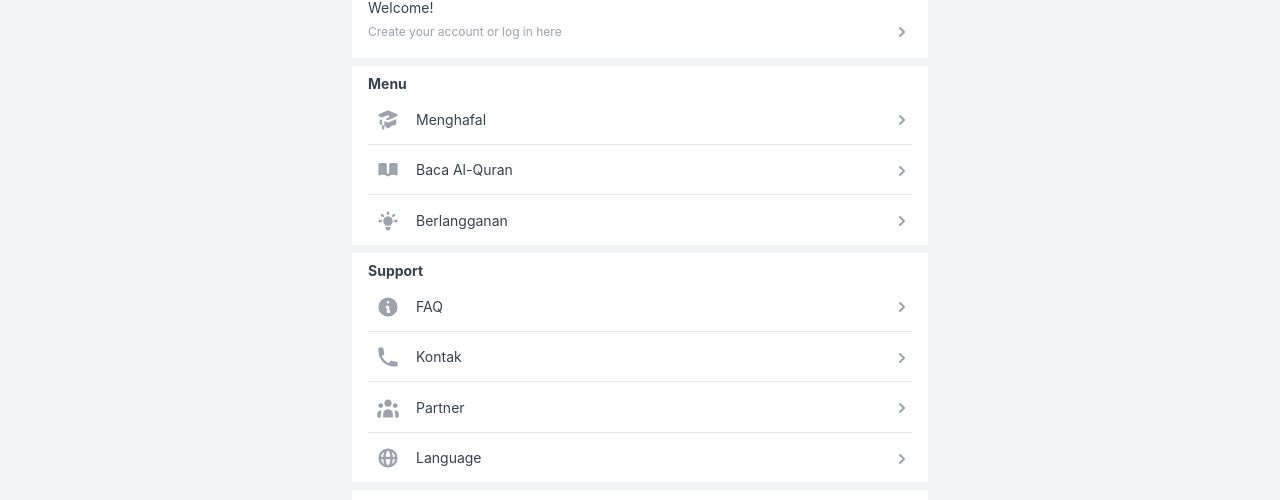
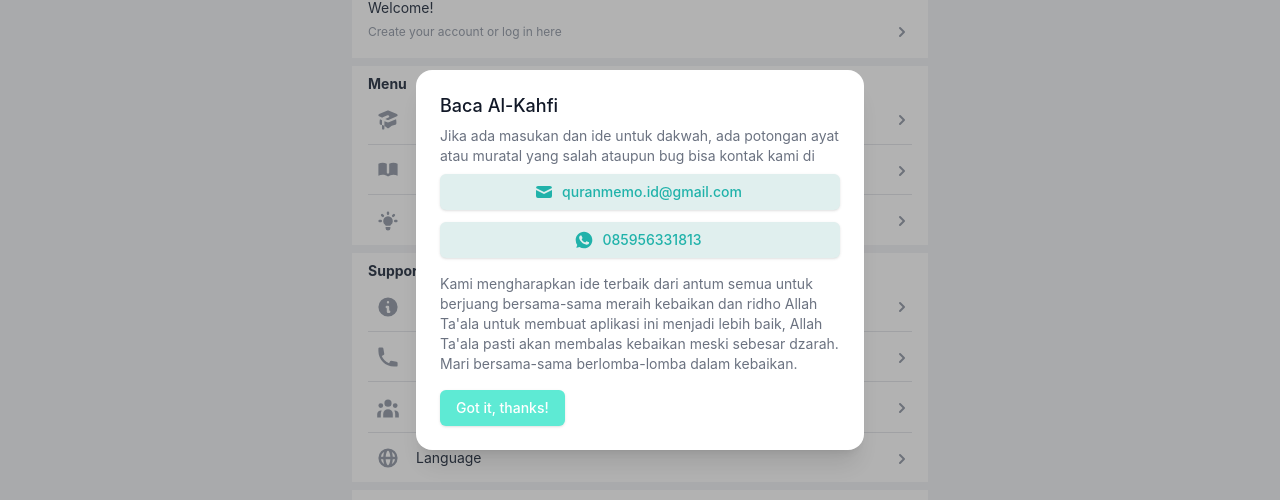
Before and after one commit to rizkianakbar/quran-community, a Next.js app: page /account in a window 1280 px wide. Both pictures are taken after a click on the link "Kontak". Shown: the part 140-640 px from the top of the page. Built offline with nearby package versions, Linux system fonts and the light colour scheme.

Commit message:
feat: add contact component

```diff
--- /dev/null
+++ b/components/contact.tsx
@@ -0,0 +1,33 @@
+import { BackspaceIcon, MailIcon } from '@heroicons/react/solid';
+import Link from 'next/link';
+import React from 'react';
+import { Button } from './ui/button/button';
+import { WhatsAppIcon } from './ui/icons';
+
+export function Contact() {
+  const [isOpen, setIsOpen] = React.useState(false);
+
+  const firstText =
+    'Jika ada masukan dan ide untuk dakwah, ada potongan ayat atau muratal yang salah ataupun bug bisa kontak kami di';
+
+  const secondText =
+    "Kami mengharapkan ide terbaik dari antum semua untuk berjuang bersama-sama meraih kebaikan dan ridho Allah Ta'ala untuk membuat aplikasi ini menjadi lebih baik, Allah Ta'ala pasti akan membalas kebaikan meski sebesar dzarah. Mari bersama-sama berlomba-lomba dalam kebaikan.";
+
+  return (
+    <>
+      <div>
+        <p className="mb-2">{firstText}</p>
+        <Button className="w-full mb-3" icon={MailIcon}>
+          <a href="mailto:quranmemo.id@gmail.com">quranmemo.id@gmail.com</a>
+        </Button>
+
+        <Button className="w-full" icon={WhatsAppIcon}>
+          <a href="https://api.whatsapp.com/send?phone=6285956331813">
+            085956331813
+          </a>
+        </Button>
+        <p className="mt-4 mb-2">{secondText}</p>
+      </div>
+    </>
+  );
+}
--- a/pages/account.tsx
+++ b/pages/account.tsx
@@ -1,8 +1,11 @@
 import { Option, OptionSwitch } from '@/components';
+import { Contact } from '@/components/contact';
 import { FAQ } from '@/components/faq';
 import { Container } from '@/components/layout/container';
 import { PageSection } from '@/components/layout/pages';
 import { Subscription } from '@/components/subscription';
+import Modal from '@/components/ui/modal/modal';
+import { Reminder } from '@/components/ui/reminder';
 import {
   AcademicCapIcon,
   BookOpenIcon,
@@ -19,7 +22,11 @@ import Link from 'next/link';
 import React, { createElement } from 'react';
 import profile from '../public/kian.jpeg';
 import Ziyadah from './ziyadah';
-
+interface IModal {
+  title: string;
+  content: JSX.Element | string;
+  button: string;
+}
 const Account = () => {
   const [bottomSheetTitle, setBottomSheetTitle] = React.useState('');
   const [bottomSheetContent, setBottomSheetContent] = React.useState('') as any;
@@ -30,7 +37,15 @@ const Account = () => {
   );
 
   const onReady = () => setOpen(true);
-
+  const [isOpen, setIsOpen] = React.useState(false);
+  const handleToogle = () => {
+    setIsOpen(!isOpen);
+  };
+  const [dataModal, setDataModal] = React.useState<IModal>({
+    title: '',
+    content: '',
+    button: '',
+  });
   const onDismiss = () => setOpen(false);
   const menuData = [
     {
@@ -75,6 +90,14 @@ const Account = () => {
       name: 'Kontak',
       icon: PhoneIcon,
       href: '#',
+      onclick: () => {
+        setIsOpen(true);
+        setDataModal({
+          title: 'Baca Al-Kahfi',
+          content: <Contact />,
+          button: 'Got it, thanks!',
+        });
+      },
     },
     {
       name: 'Partner',
@@ -144,7 +167,7 @@ const Account = () => {
   const renderSupport = supportData.map((support, index) => {
     return (
       <>
-        {support.name !== 'FAQ' ? (
+        {support.name !== 'FAQ' && support.name != 'Kontak' ? (
           <Link
             href={support.href}
             key={index}
@@ -173,6 +196,26 @@ const Account = () => {
               </div>
             </a>
           </Link>
+        ) : support.name === 'Kontak' ? (
+          <a onClick={support.onclick} key={index} className="cursor-pointer">
+            <div
+              className={`{border-t first:border-t-0 first py-3 ${
+                index === supportData.length - 1 ? '' : 'border-b'
+              }`}
+            >
+              {createElement(support.icon, {
+                className:
+                  'ml-2 h-6 w-6 text-gray-400 inline-block align-middle',
+              })}
+              <span className="text-sm ml-4 text-gray-700 inline-block align-middle">
+                {support.name}
+              </span>
+              {createElement(ChevronRightIcon, {
+                className:
+                  'h-5 w-5 text-gray-400 inline-block align-middle float-right mt-1',
+              })}
+            </div>
+          </a>
         ) : (
           <a onClick={support.onclick} key={index} className="cursor-pointer">
             <div
@@ -259,6 +302,13 @@ const Account = () => {
         content={bottomSheetContent}
         fullScreen={fullScreen}
       />
+      <Modal
+        isOpen={isOpen}
+        onToggle={handleToogle}
+        title={dataModal.title}
+        content={dataModal.content}
+        button={dataModal.button}
+      />
     </>
   );
 };
```
